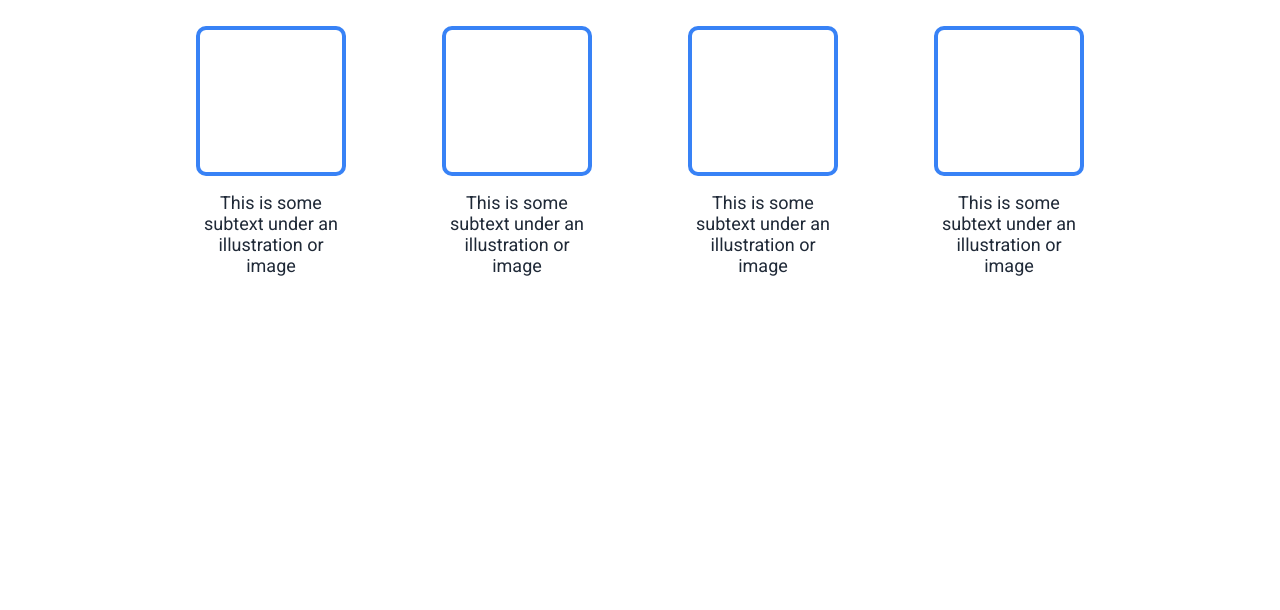
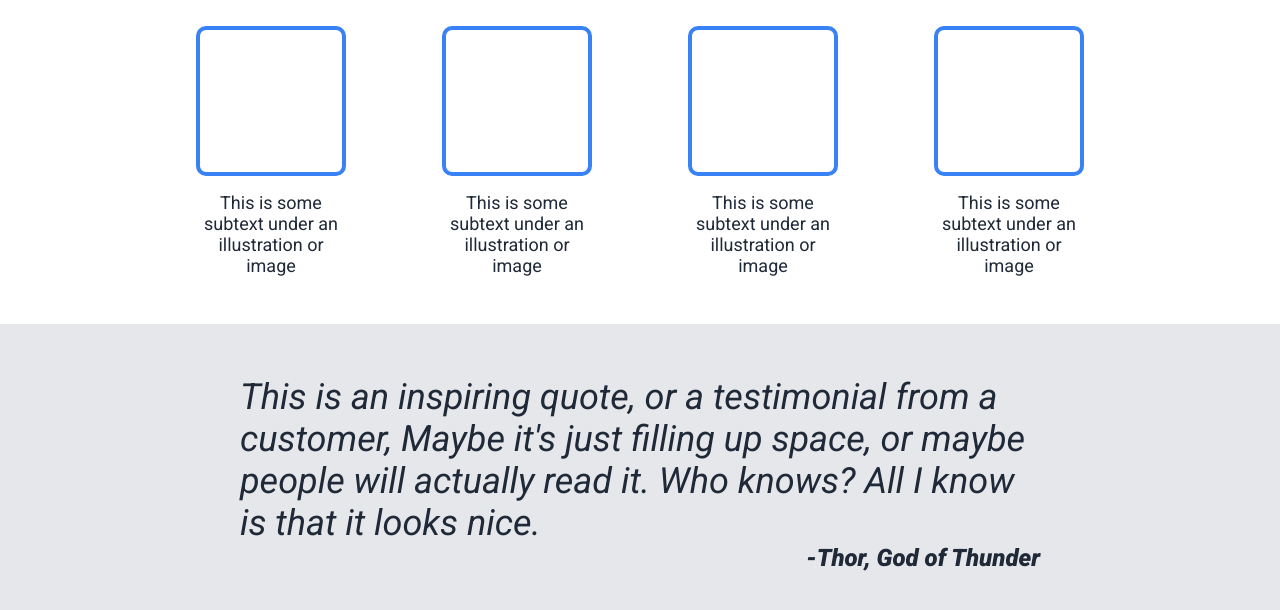
Before and after one commit to okskippper123/landing-page, a plain HTML site: page index.html in a window 1280 px wide. Shown: the part 580-1190 px from the top of the page. Before the commit the page ends 856 px from the top, so only its background shows below. Drawn offline with Linux system fonts and the light colour scheme.

Commit message:
Add and style Section 3

```diff
--- a/index.html
+++ b/index.html
@@ -67,5 +67,20 @@
         </div>
       </div>
     </div>
+
+    <!-- Section 3 -->
+    <div class="section-3">
+      <div class="quote">
+        <p>
+          This is an inspiring quote, or a testimonial from a customer, Maybe
+          it's just filling up space, or maybe people will actually read it. Who
+          knows? All I know is that it looks nice.
+        </p>
+
+        <div class="quote-reference">
+          <p>-Thor, God of Thunder</p>
+        </div>
+      </div>
+    </div>
   </body>
 </html>
--- a/style.css
+++ b/style.css
@@ -131,3 +131,35 @@ body{
     gap: 6rem;
     margin-top: 3rem;
 }
+
+.section-3{
+    margin-top: 3rem;
+    background-color: #E5E7EB;
+    height: 300px;
+    display: flex;
+    flex-direction: column;
+    align-items: center;
+    justify-content: center;
+
+}
+
+
+.quote{
+    max-width: 50rem;
+}
+
+.quote p{
+    font-size: 36px;
+    color: #1F2937;
+    font-style: italic;
+}
+
+.quote .quote-reference p{
+    font-size: 24px;
+    font-weight: 900;
+}
+
+.quote-reference{
+    display: flex;
+    justify-content: flex-end;
+}
```
